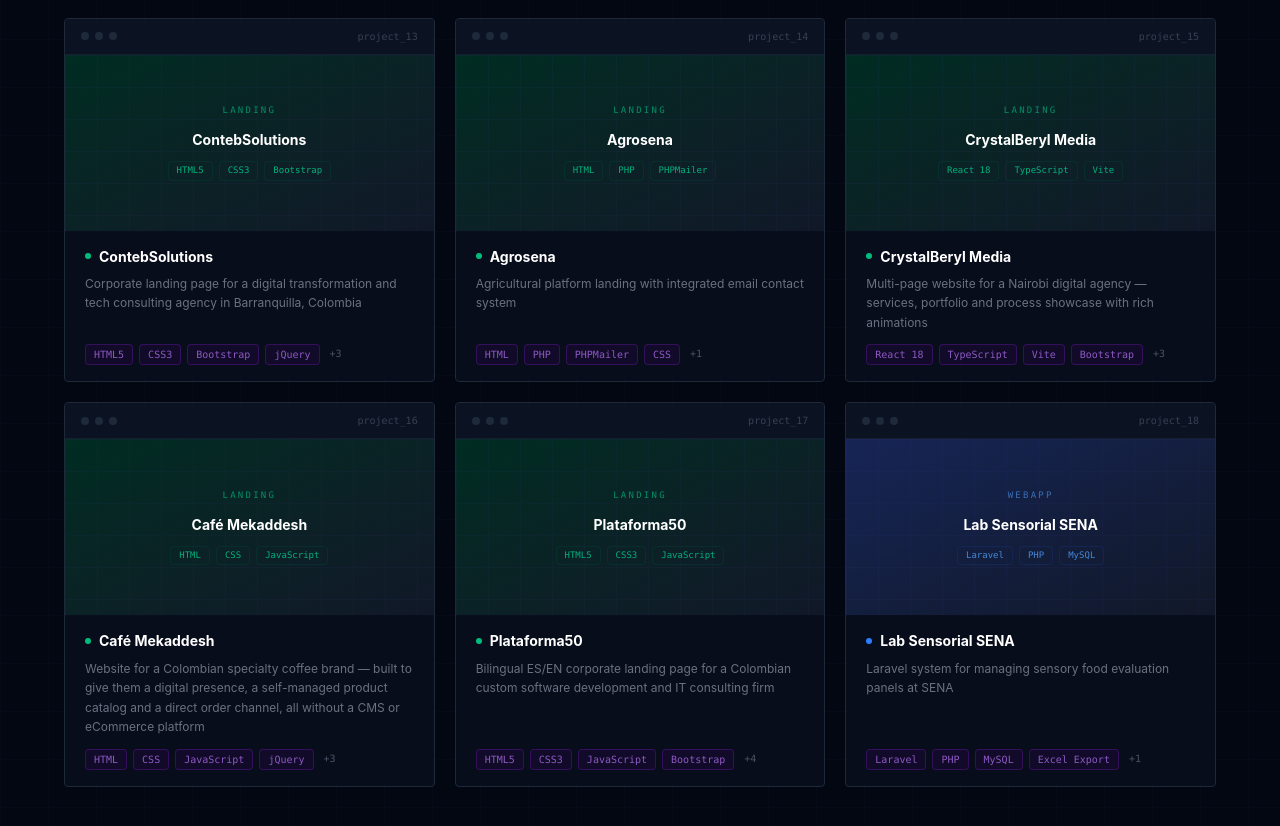
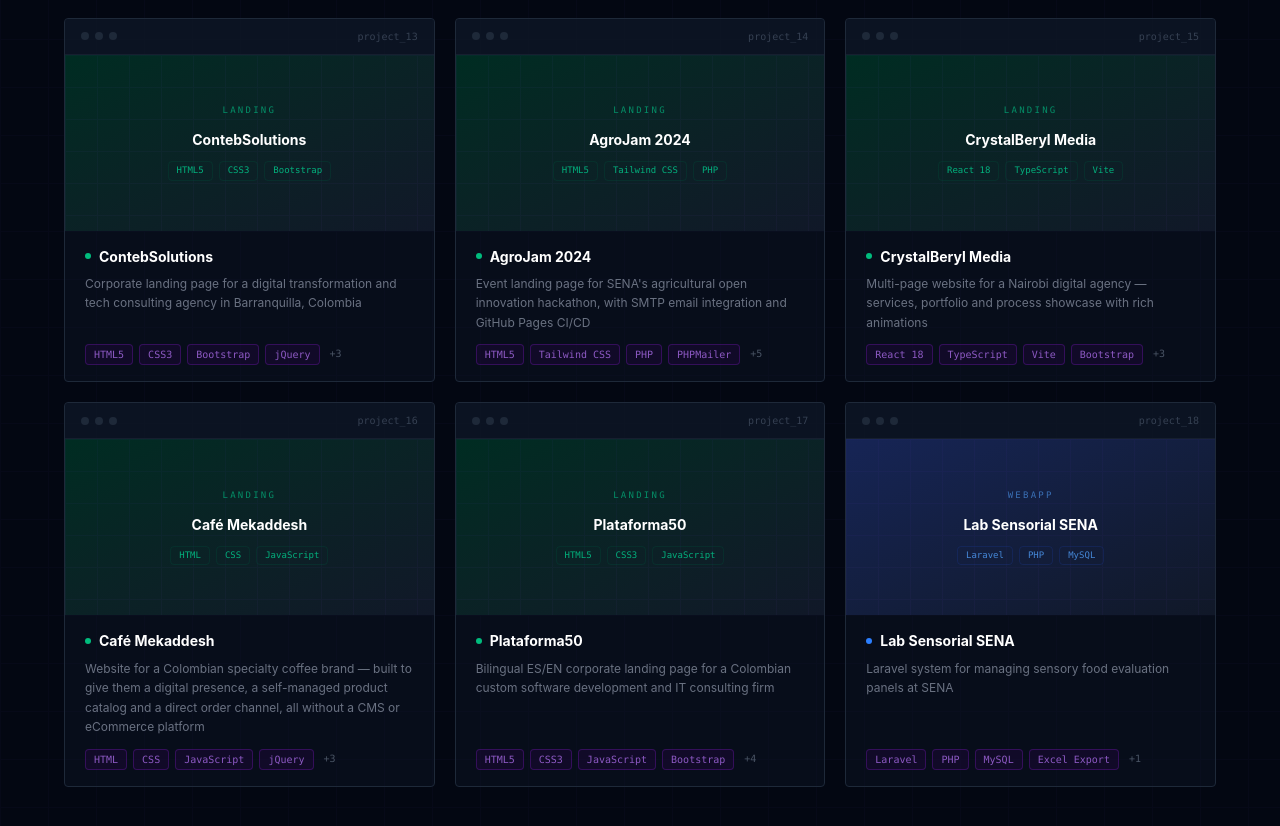
Before and after one commit to HannerB/PORTFOLIO, a React (Vite) app: page / in a window 1280 px wide. Shown: the part 5582-6408 px from the top of the page. Built offline with nearby package versions, Linux system fonts and the light colour scheme.

Commit message:
FEAT: Update agrosena entry — accurate scope, stack and details

```diff
--- a/src/data/projects.js
+++ b/src/data/projects.js
@@ -519,29 +519,38 @@
     {
         slug: "agrosena",
         category: "landing",
-        year: "2023",
-        title: "Agrosena",
-        tagline: "Agricultural platform landing with integrated email contact system",
+        year: "2024",
+        title: "AgroJam 2024",
+        tagline: "Event landing page for SENA's agricultural open innovation hackathon, with SMTP email integration and GitHub Pages CI/CD",
         image: "https://picsum.photos/seed/agrosena/1200/600",
         screenshots: [],
         github: "https://github.com/HannerB/Agrosena",
         githubPrivate: false,
-        link: "",
-        tags: ["HTML", "PHP", "PHPMailer", "CSS", "JavaScript"],
+        link: "https://hannerb.github.io/Agrosena/",
+        tags: ["HTML5", "Tailwind CSS", "PHP", "PHPMailer", "jQuery", "AOS", "Owl Carousel", "SweetAlert2", "GitHub Actions"],
         overview:
-            "Landing page for SENA's agricultural training platform. Features a full single-page layout and a functional contact form backed by PHPMailer for reliable SMTP delivery.",
-        problem: "SENA's agricultural program needed an online presence with a working contact form for prospective students.",
-        role: "Frontend developer. Built the landing page layout and implemented the PHP contact form with PHPMailer for SMTP email delivery.",
+            "AgroJam 2024 is SENA Regional Atlántico's annual open innovation event — a 2-day hackathon-style competition held at Universidad de la Costa, Barranquilla (Oct 30–31), bringing together students, researchers and agricultural professionals to solve real challenges in agro, renewable energy and popular economy. I built and maintained the public event landing page: a fully responsive single-page site deployed automatically to GitHub Pages, covering the event agenda, registrations, congress information, downloadable documents and a working contact system backed by PHPMailer.",
+        problem:
+            "SENA needed a public digital presence for their innovation event that could attract participants, communicate a detailed 2-day agenda, offer downloadable documents (convocatoria, author guidelines, T&Cs), route users to four different registration tracks, and receive contact inquiries reliably — all deployable without a server.",
+        role: "Landing page developer. Built and iterated on the responsive layout using HTML and Tailwind CSS, wired up all interactive sections (countdown timer, two-day agenda timeline, congress modal, document downloads, sponsor carousel, Google Maps embed), implemented the dual-path PHPMailer contact system, and set up the GitHub Actions workflow for automatic deployment to GitHub Pages on every push.",
         features: [
-            { title: "Single-page layout", description: "Full program presentation with sections for courses, benefits and contact." },
-            { title: "PHPMailer contact system", description: "Handles form submissions with PHPMailer — SMTP configuration, HTML email templates and error handling." },
+            { title: "Live countdown timer", description: "Hero section displays a real-time countdown to Oct 30, 2024 — built with vanilla JavaScript updating days, hours, minutes and seconds every second." },
+            { title: "Two-day agenda timeline", description: "Side-by-side layout for Oct 30 and Oct 31 with a vertical timeline UI covering every scheduled activity: registration, opening remarks, international conferences, creativity workshops, challenge development, evaluation and closing ceremony." },
+            { title: "Multi-track registration links", description: "Navigation routes users to four separate registration flows (challenge competitors, paper presenters, poster presenters, general attendees) — each pointing to its corresponding form." },
+            { title: "Congress section with document downloads", description: "Modal with the official event ficha (research lines, participating SENA centers), and JS-driven downloads for author guidelines PDF, originality declaration DOCX and terms & conditions PDF." },
+            { title: "Dual-path PHPMailer contact system", description: "Contact form submits via AJAX with SweetAlert2 feedback. PHPMailer sends two emails per submission: a notification to the organization via Hostinger SMTP (STARTTLS, port 587) and a styled HTML auto-confirmation back to the user." },
+            { title: "GitHub Actions CI/CD", description: "Configured the static.yml workflow so every push to master automatically deploys the full repository to GitHub Pages — no manual upload required." },
         ],
         stack: {
-            frontend: ["HTML5", "CSS3", "JavaScript"],
-            backend: ["PHP", "PHPMailer", "Composer"],
+            frontend: ["HTML5", "Tailwind CSS", "AOS", "Owl Carousel", "jQuery FancyBox", "SweetAlert2"],
+            backend: ["PHP", "PHPMailer (Composer)"],
+            ui: ["Font Awesome 4/6", "Boxicons", "Montserrat (self-hosted)"],
+            infra: ["GitHub Actions", "GitHub Pages"],
         },
         highlights: [
-            "PHPMailer via Composer provides SMTP authentication and TLS encryption — more reliable than PHP's native mail() function.",
+            "Dual-email flow in a single PHP try/catch: PHPMailer sends to the organization, then clearAddresses() + a second send() dispatch the confirmation to the user — JSON responses drive SweetAlert2 feedback with no page reload.",
+            "Document downloads implemented with a JS object mapping keys to file paths — a single downloadFile() function handles all three documents (PDF, DOCX) without duplicating logic.",
+            "GitHub Actions CI/CD on push to master deploys the full repository as a static site to GitHub Pages automatically — any content or style update goes live with a single commit.",
         ],
     },
     {
```
